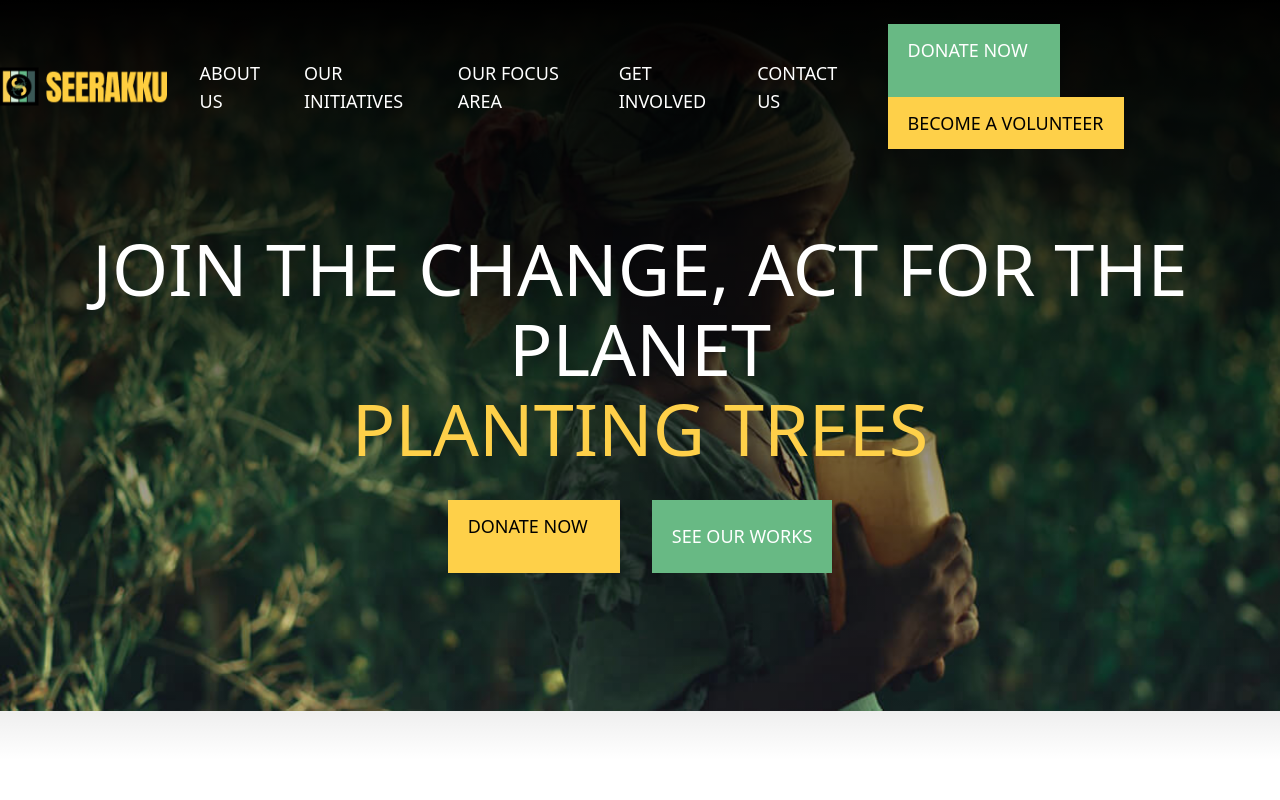
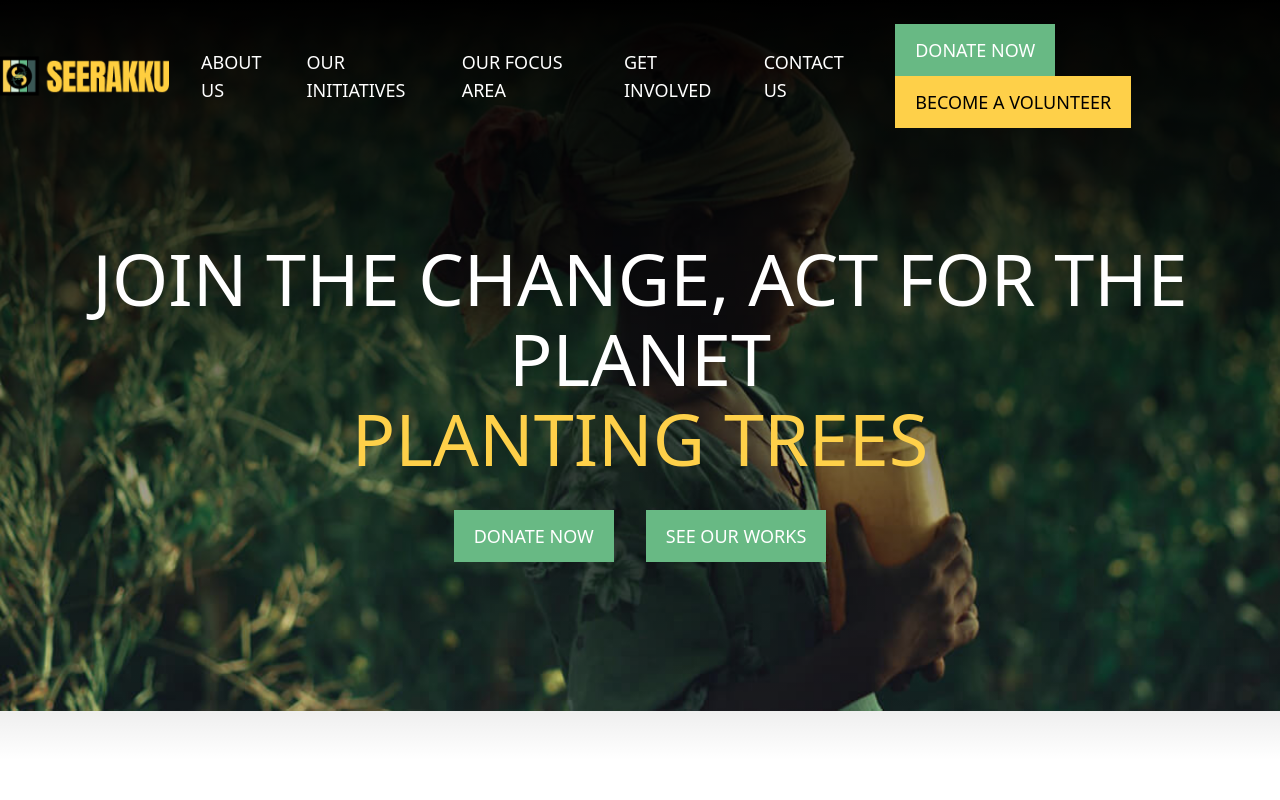
Before and after one commit to sudharshanr15/seerakku-frontend, a Next.js app: page / in a window 1280 px wide. Shown: the top 800 px of the page. Built offline with nearby package versions, Linux system fonts and the light colour scheme; what @radix-ui/themes would draw is missing.

Commit message:
Dynamic button component with icon

```diff
--- a/src/components/buttons/Button.tsx
+++ b/src/components/buttons/Button.tsx
@@ -1,16 +1,27 @@
-import { ButtonType } from "./type";
+import Image from "next/image";
+import { ButtonFill, ButtonOutline, ButtonType } from "./type";
+import HeartPlus from "@/components/icons/HeartPlus";
+import { IconColorsFill, IconColorsOutline } from "../icons/types";
 
 const Button = ({
   type,
   children,
   className,
+  outline,
 }: {
   type: ButtonType;
   children: React.ReactNode;
   className?: string;
+  outline?: boolean;
 }) => {
+  const class_name = outline
+    ? ButtonOutline[ButtonType[type]]
+    : ButtonFill[ButtonType[type]];
+
   return (
-    <button className={`py-3 px-5 ${type} uppercase ${className} text-lg`}>
+    <button
+      className={`py-3 px-5 ${class_name} uppercase ${className} text-lg`}
+    >
       {children}
     </button>
   );
--- a/src/components/buttons/DonateNow.tsx
+++ b/src/components/buttons/DonateNow.tsx
@@ -1,21 +1,33 @@
 import Image from "next/image";
-import { ButtonType } from "./type";
+import { ButtonFill, ButtonOutline, ButtonType } from "./type";
 import HeartPlus from "@/components/icons/HeartPlus";
+import { IconColorsFill, IconColorsOutline } from "../icons/types";
+import Button from "./Button";
 
 const DonateNow = ({
   type,
   className,
+  outline,
+  icon,
 }: {
   type: ButtonType;
   className?: string;
+  icon?: boolean;
+  outline?: boolean;
 }) => {
+  const icon_colors = outline
+    ? IconColorsOutline[ButtonType[type]]
+    : IconColorsFill[ButtonType[type]];
+
   return (
-    <button className={`py-3 px-5 ${type} uppercase ${className} text-lg`}>
+    <Button type={ButtonType.secondary_silver_green} className={className}>
       Donate Now
-      <span className="ms-3">
-        <HeartPlus className="stroke-1 stroke-black inline" />
-      </span>
-    </button>
+      {icon && (
+        <span className="ms-3">
+          <HeartPlus className="inline" fill={icon_colors} />
+        </span>
+      )}
+    </Button>
   );
 };
 
--- a/src/components/buttons/type.ts
+++ b/src/components/buttons/type.ts
@@ -1,6 +1,20 @@
 export enum ButtonType {
+  primary = "primary",
+  secondary_silver_green = "secondary_silver_green",
+  secondary_mint = "secondary_mint",
+  secondary_forest = "secondary_forest",
+}
+
+export enum ButtonFill {
   primary = "bg-primary text-black",
   secondary_silver_green = "bg-secondary-silver-green text-white",
-  secondary_mint = "bg-secondary-mint text-white",
-  secondary_forest = "bg-secondary-forst text-white",
+  secondary_mint = "bg-secondary-mint text-black",
+  secondary_forest = "bg-secondary-forest text-white",
 }
+
+export enum ButtonOutline {
+  primary = "outline outline-primary text-primary bg-transparent",
+  secondary_silver_green = "outline outline-secondary-silver-green text-secondary-silver-green bg-transparent",
+  secondary_mint = "outline outline-secondary-mint text-secondary-mint bg-transparent",
+  secondary_forest = "outline outline-secondary-forest text-secondary-forest bg-transparent",
+}
--- a/src/components/icons/HeartPlus.tsx
+++ b/src/components/icons/HeartPlus.tsx
@@ -1,15 +1,10 @@
-function HeartPlus(props) {
+import { IconColors } from "./types";
+
+function HeartPlus(props: { className: string; fill: IconColors }) {
   return (
-    <svg
-      xmlns="http://www.w3.org/2000/svg"
-      width={20}
-      height={21}
-      fill="none"
-      // {...props}
-    >
+    <svg xmlns="http://www.w3.org/2000/svg" width={20} height={21} {...props}>
       <path
-        // fill="#000"
-        className="text-white bg-white"
+        fill={props.fill}
         d="m9.167 17.439-1.805-1.622a93.68 93.68 0 0 1-2.87-2.705c-.779-.772-1.409-1.478-1.89-2.116-.482-.638-.827-1.239-1.037-1.8a4.924 4.924 0 0 1-.315-1.738c0-1.182.399-2.17 1.196-2.964.798-.793 1.788-1.19 2.97-1.19.728 0 1.416.17 2.063.511.648.34 1.21.828 1.688 1.464a5.033 5.033 0 0 1 1.687-1.464 4.37 4.37 0 0 1 2.063-.51c1.044 0 1.926.307 2.645.923a4.222 4.222 0 0 1 1.398 2.314h-1.314a2.682 2.682 0 0 0-1.048-1.459 2.881 2.881 0 0 0-1.681-.529c-.693 0-1.305.191-1.838.573-.532.382-1.034.923-1.505 1.623H8.76c-.468-.705-.978-1.247-1.53-1.627a3.133 3.133 0 0 0-1.813-.569 2.86 2.86 0 0 0-2.06.827c-.571.552-.857 1.244-.857 2.077 0 .464.097.935.292 1.412.194.478.541 1.028 1.041 1.652.5.623 1.18 1.353 2.042 2.19.861.837 1.958 1.85 3.292 3.038a230.7 230.7 0 0 1 1.263-1.12c.448-.396.826-.74 1.134-1.034l.14.14.306.306.306.306.139.14a58.5 58.5 0 0 1-1.13 1.019c-.438.385-.85.754-1.239 1.105l-.92.827Zm5.72-2.98v-2.5h-2.5v-1.25h2.5v-2.5h1.25v2.5h2.5v1.25h-2.5v2.5h-1.25Z"
       />
     </svg>
--- /dev/null
+++ b/src/components/icons/types.ts
@@ -0,0 +1,14 @@
+export const IconColorsFill = {
+  // these are not explicit colors. Instead these are the values of fill colors for background as key
+  primary: "#000",
+  secondary_silver_green: "#fff",
+  secondary_mint: "#000000",
+  secondary_forest: "#fff",
+};
+
+export enum IconColorsOutline {
+  primary = "#FED049",
+  secondary_silver_green = "#68B984",
+  secondary_mint = "#CFFDE1",
+  secondary_forest = "#3D5656",
+}
```
